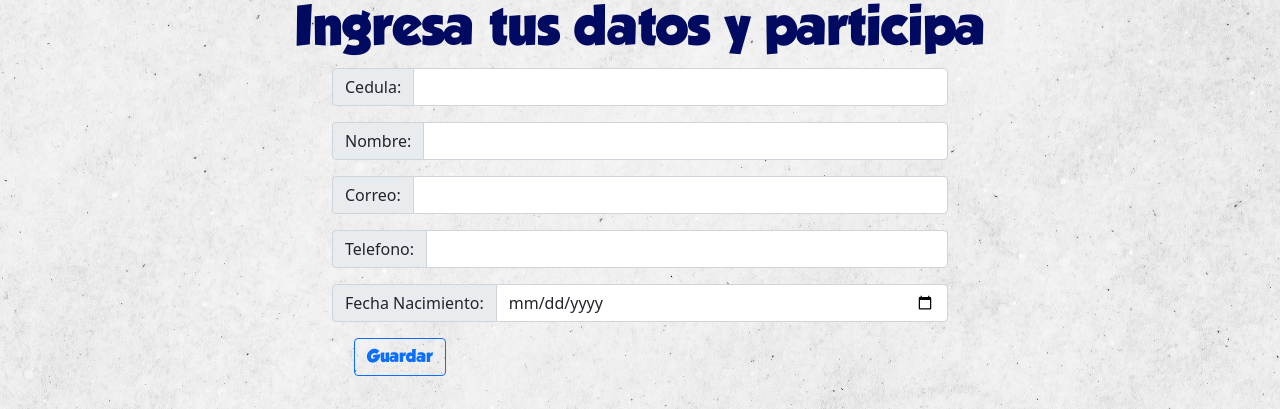
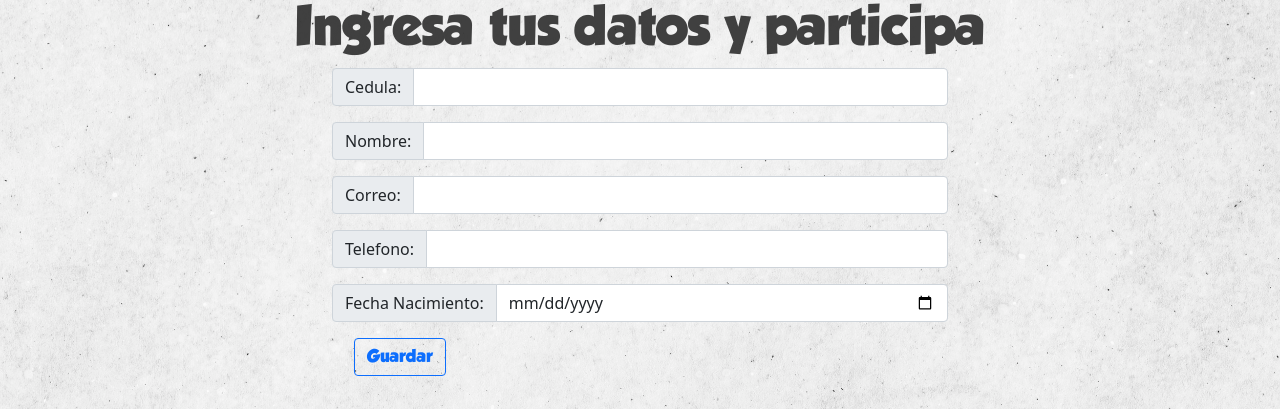
Before and after one commit to danielvillamorales/ruleta, a Django app: page / in a window 1280 px wide. Shown: the top 409 px of the page. Run offline with Django 4.2, Linux system fonts and the light colour scheme; some libraries are stand-ins or nearby versions.

Commit message:
cambio de estilo titulo registro

```diff
--- a/ruleta/sorteo/templates/registro.html
+++ b/ruleta/sorteo/templates/registro.html
@@ -20,7 +20,7 @@
    <div class="container-fluid">
     <div class="row">
         <div class="col-xxl-12 col-xl-12 col-lg-12 col-md-12 col-sm-12">
-            <h1>Ingresa tus datos y participa</h1>
+            <h1 class="h1registro">Ingresa tus datos y participa</h1>
             {% if messages %}
             {% for message in messages %}
             <ul >
--- a/ruleta/static/css/estilos.css
+++ b/ruleta/static/css/estilos.css
@@ -12,6 +12,11 @@
     background-attachment: fixed;
     position: relative;
     height:100vh;
+  }
+
+  .h1registro{
+    color: rgb(45, 45, 45);
+    opacity: 0.9;
   }
 
 div {
```
